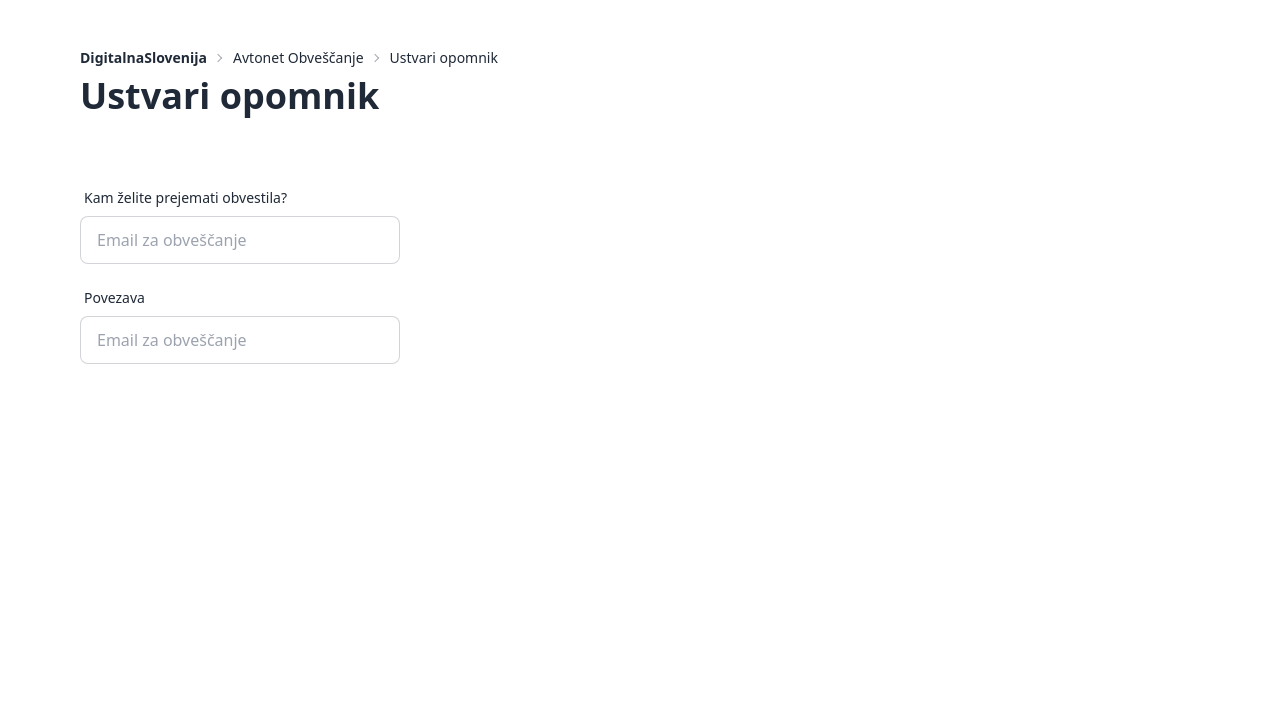
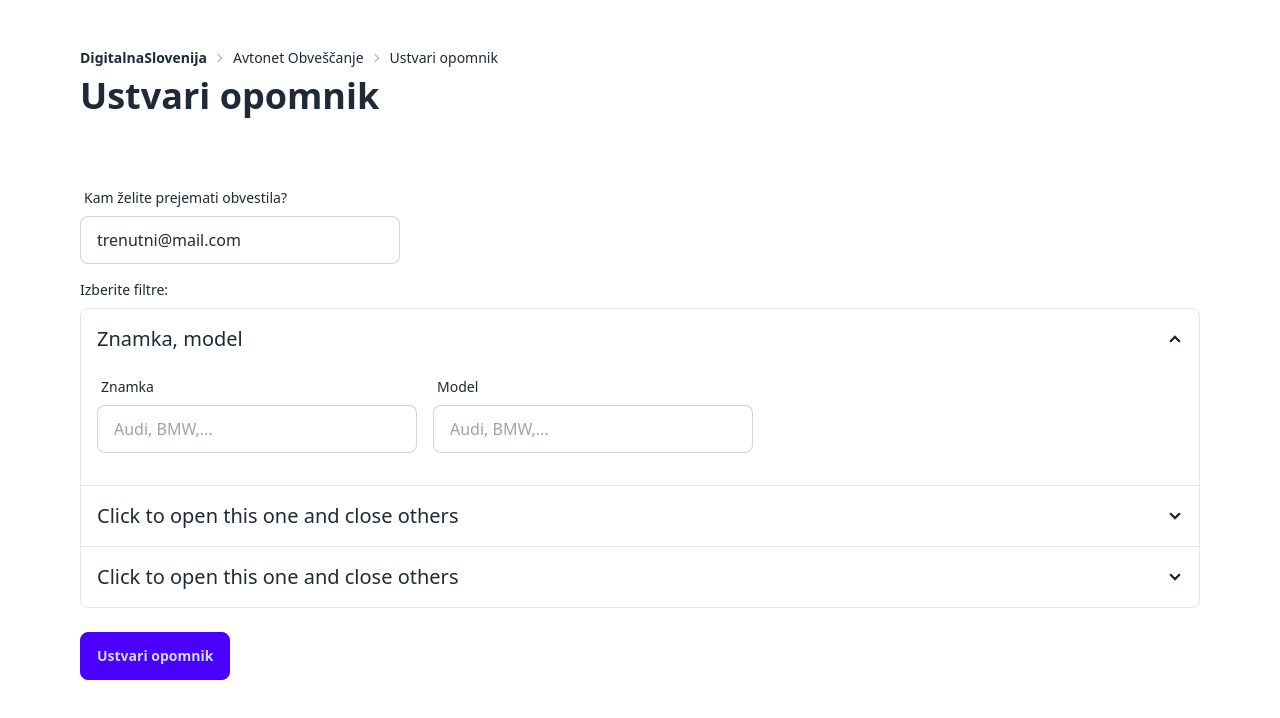
Before and after one commit to vidpesko/DigitalnaSlovenija, a SvelteKit app in the folder DigitalnaSlovenija/: page /avtonet-obvescanje/ustvari in a window 1280 px wide. Shown: the top 718 px of the page. Built offline with nearby package versions, Linux system fonts and the light colour scheme.

Commit message:
Made progress on create reminder page

```diff
--- a/DigitalnaSlovenija/src/routes/avtonet-obvescanje/ustvari/+page.svelte
+++ b/DigitalnaSlovenija/src/routes/avtonet-obvescanje/ustvari/+page.svelte
@@ -24,18 +24,73 @@
                 type="text"
                 placeholder="Email za obveščanje"
                 class="input input-bordered w-full max-w-xs"
+                value="trenutni@mail.com"
             />
         </label>
-        <!-- Avtonet URL -->
-        <label class="form-control w-full max-w-xs">
+        <!-- Filters -->
+        <p class="mb-2 label-text">Izberite filtre:</p>
+        <div class="join join-vertical w-full">
+            <!-- Brand, make -->
+            <div
+                class="collapse collapse-arrow join-item border-base-300 border"
+            >
+                <input type="radio" name="my-accordion-4" checked="checked" />
+                <div class="collapse-title text-xl font-medium">
+                    Znamka, model
+                </div>
+                <div class="collapse-content flex gap-x-4">
+                    <label class="form-control w-full max-w-xs mb-4">
                         <div class="label">
-                <span class="label-text">Povezava </span>
+                            <span class="label-text"
+                                >Znamka</span
+                            >
                         </div>
                         <input
                             type="text"
-                placeholder="Email za obveščanje"
+                            placeholder="Audi, BMW,..."
                             class="input input-bordered w-full max-w-xs"
                         />
                     </label>
+                    <label class="form-control w-full max-w-xs mb-4">
+                        <div class="label">
+                            <span class="label-text"
+                                >Model</span
+                            >
+                        </div>
+                        <input
+                            type="text"
+                            placeholder="Audi, BMW,..."
+                            class="input input-bordered w-full max-w-xs"
+                        />
+                    </label>
+                </div>
+            </div>
+            <div
+                class="collapse collapse-arrow join-item border-base-300 border"
+            >
+                <input type="radio" name="my-accordion-4" />
+                <div class="collapse-title text-xl font-medium">
+                    Click to open this one and close others
+                </div>
+                <div class="collapse-content">
+                    <p>hello</p>
+                </div>
+            </div>
+            <div
+                class="collapse collapse-arrow join-item border-base-300 border"
+            >
+                <input type="radio" name="my-accordion-4" />
+                <div class="collapse-title text-xl font-medium">
+                    Click to open this one and close others
+                </div>
+                <div class="collapse-content">
+                    <p>hello</p>
+                </div>
+            </div>
+        </div>
+        <!-- Submit -->
+        <button type="submit" class="btn btn-primary mt-6"
+            >Ustvari opomnik</button
+        >
     </form>
 </div>
```
Lines whose indentation alone changed are shown as unchanged.
